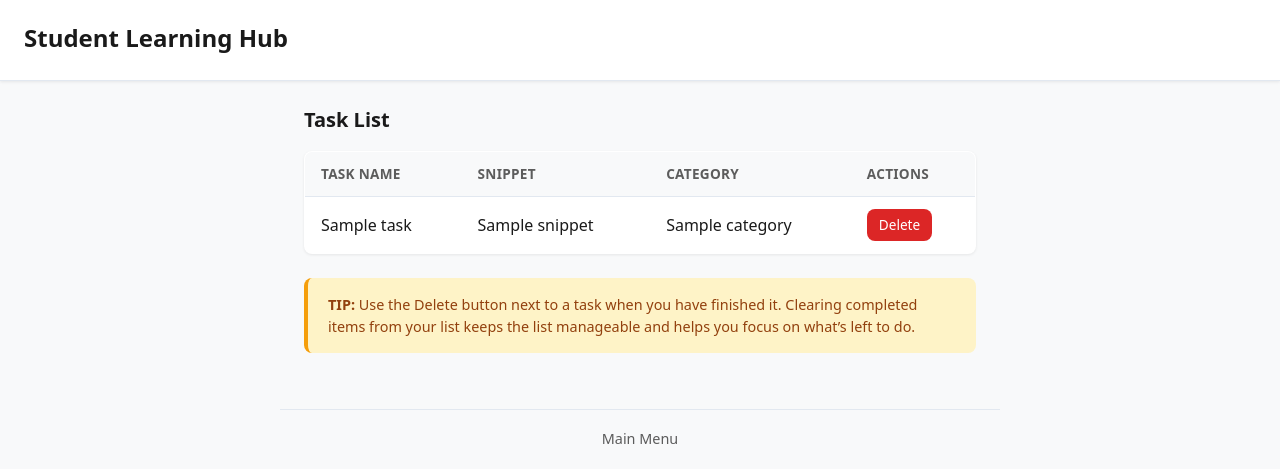
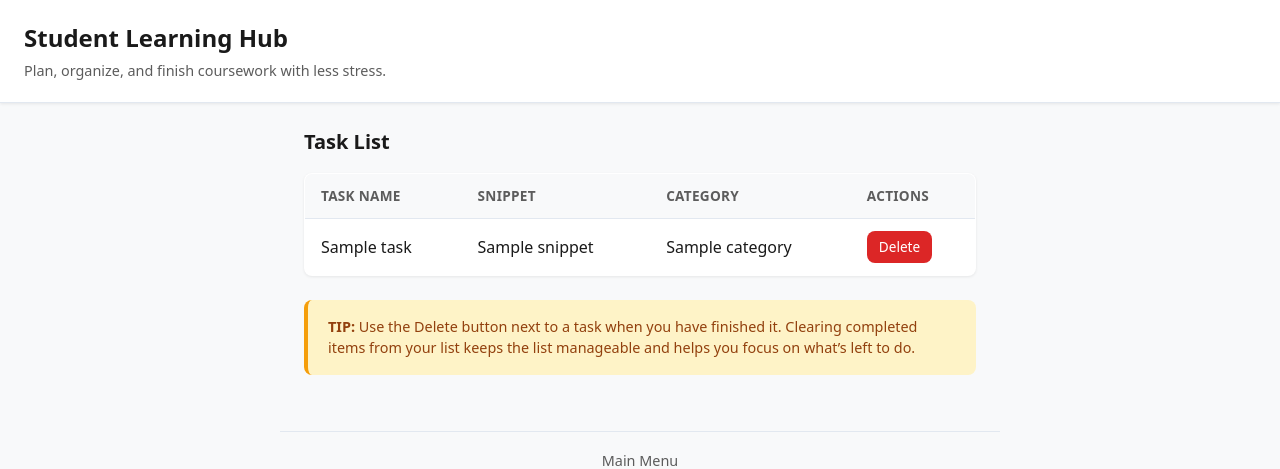
Before and after one commit to jaegrun/cs361-student-learning-hub, a Flask app: template templates/task_list.html in a window 1280 px wide. Shown: the top 469 px of the page. Run offline with Flask 3, Linux system fonts and the light colour scheme; the template is opened without the code that fills it: most values are stand-ins (such as "Sample title", 1, 10 or a date in 2020).

Commit message:
updated code to fit requirements

```diff
--- a/static/style.css
+++ b/static/style.css
@@ -164,6 +164,13 @@ body {
     font-weight: 500;
 }
 
+.field-hint {
+    display: block;
+    margin-top: 0.35rem;
+    color: var(--text-muted);
+    font-size: 0.85rem;
+}
+
 .required { color: var(--danger); }
 
 .form-group input[type="text"],
@@ -290,3 +297,16 @@ body {
 }
 
 .site-footer a:hover { color: var(--primary); }
+
+/* Screen-reader-only text helper */
+.sr-only {
+    position: absolute;
+    width: 1px;
+    height: 1px;
+    padding: 0;
+    margin: -1px;
+    overflow: hidden;
+    clip: rect(0, 0, 0, 0);
+    white-space: nowrap;
+    border: 0;
+}
--- a/templates/add_task_step1.html
+++ b/templates/add_task_step1.html
@@ -11,6 +11,7 @@
                    value="{{ request.form.name if request.form else '' }}"
                    placeholder="e.g. Complete reading assignment"
                    maxlength="200" autofocus>
+            <small class="field-hint">Keep names short and specific (max 200 characters).</small>
         </div>
         <div class="form-group">
             <label for="snippet">Snippet (optional)</label>
--- a/templates/base.html
+++ b/templates/base.html
@@ -9,11 +9,11 @@
 <body>
     <header class="site-header">
         <h1>Student Learning Hub</h1>
-        <p class="subtitle"></p>
+        <p class="subtitle">Plan, organize, and finish coursework with less stress.</p>
     </header>
     {% with messages = get_flashed_messages(with_categories=true) %}
         {% if messages %}
-            <div class="flash-messages">
+            <div class="flash-messages" role="status" aria-live="polite">
                 {% for category, message in messages %}
                     <div class="flash flash-{{ category }}">{{ message }}</div>
                 {% endfor %}
--- a/templates/task_list.html
+++ b/templates/task_list.html
@@ -5,12 +5,13 @@
     <h2>Task List</h2>
     {% if tasks %}
     <table class="task-table">
+        <caption class="sr-only">List of current study tasks with actions</caption>
         <thead>
             <tr>
-                <th>Task Name</th>
-                <th>Snippet</th>
-                <th>Category</th>
-                <th>Actions</th>
+                <th scope="col">Task Name</th>
+                <th scope="col">Snippet</th>
+                <th scope="col">Category</th>
+                <th scope="col">Actions</th>
             </tr>
         </thead>
         <tbody>
```
Also changed, not shown: templates/add_task_step2.html (+9 -1 lines).
